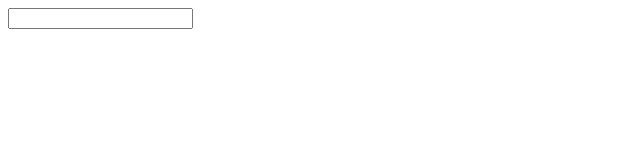
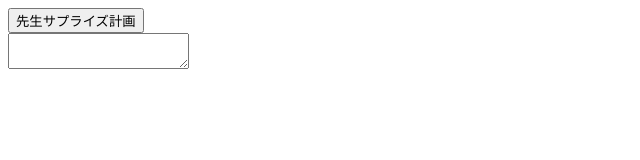
Before and after one commit to ikakunhub/test, a plain HTML site: page textbox.html in a window 1280 px wide. Shown: the whole page, without its empty margins (0-640 px from the left). Drawn offline with Linux system fonts and the light colour scheme.

Commit message:
Update textbox.html

```diff
--- a/textbox.html
+++ b/textbox.html
@@ -1 +1,14 @@
-<input type="text">
+<!DOCTYPE html>
+<html lang="ja" dir="ltr">
+  <head>
+    <meta charset="utf-8">
+    <title>text</title>
+  </head>
+  <body>
+<a href="https://ikakunhub.github.io/tsp"><button type="button" name="button">先生サプライズ計画</button></a>
+<form action=”#”>
+<textarea name=”テキストエリア” rows=”3″ cols=”50″ wrap=”hard”>
+</textarea>
+</form>
+  </body>
+</html>
```
